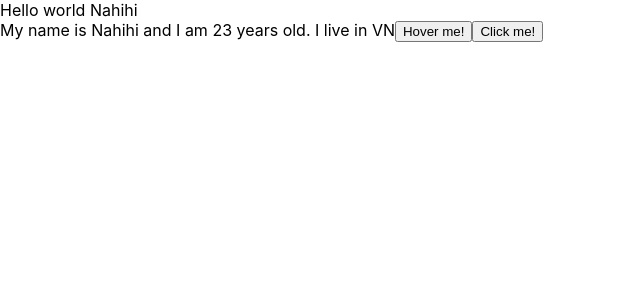
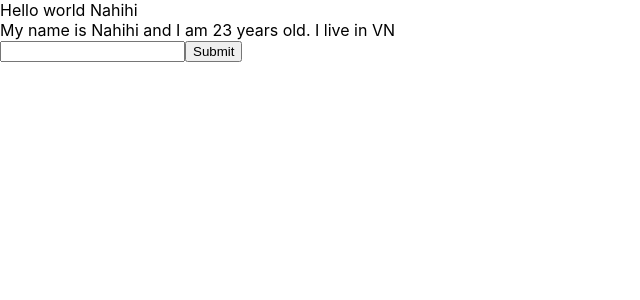
Before and after one commit to leminhtien289/HocReactChapterTwo, a React (Create React App) app: page / in a window 1280 px wide. Shown: the top 300 px of the page, without its empty margins (0-640 px from the left). Built offline with nearby package versions, Linux system fonts and the light colour scheme.

Commit message:
Form in react

```diff
--- a/src/components/MyComponent.js
+++ b/src/components/MyComponent.js
@@ -24,13 +24,29 @@
         // console.log(event.pageX);
 
     }
+
+    handleOnChangeInput = (event) => {
+        this.setState({
+            name: event.target.value
+        });
+    }
+
+    handleOnSubmit = (event) => {
+        event.preventDefault();
+        console.log(this.state);
+    }
+
     //JSX
     render() {
         return (
             <div>
                 My name is {this.state.name} and I am {this.state.age} years old. I live in {this.state.address}
-                <button onMouseOver={(event) => { this.handleOnMouseOver(event) }}>Hover me!</button>
-                <button onClick={(event) => { this.handleClick(event) }}>Click me!</button>
+                <form onSubmit={(event) => this.handleOnSubmit(event)}>
+                    <input type="text"
+                        onChange={(event) => this.handleOnChangeInput(event)}
+                    />
+                    <button>Submit</button>
+                </form>
             </div >
         )
     }
```
